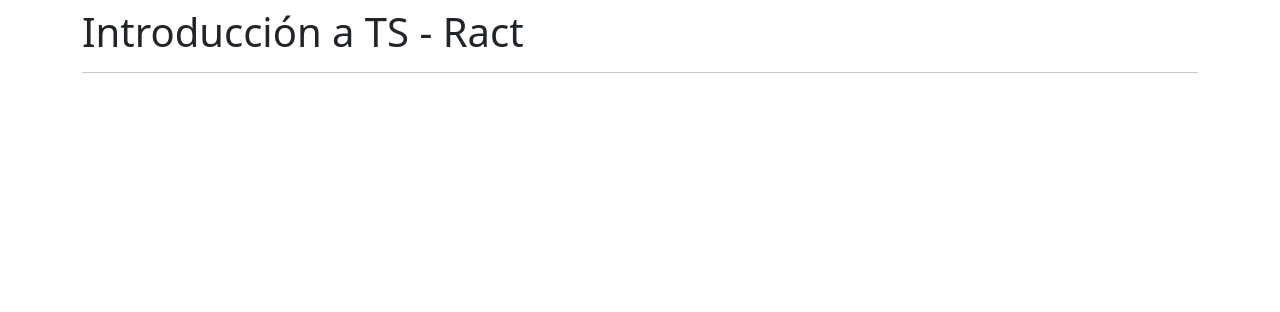
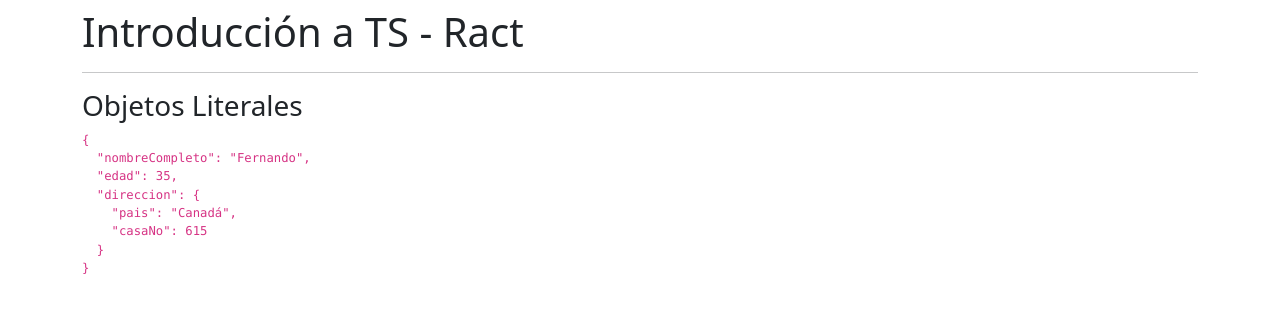
Before and after one commit to DanielaTorresV/react-typescript, a React (Create React App) app: page / in a window 1280 px wide. Shown: the top 312 px of the page. Built offline with nearby package versions, Linux system fonts and the light colour scheme.

Commit message:
feat: add objetos literales

```diff
--- a/src/App.tsx
+++ b/src/App.tsx
@@ -1,4 +1,5 @@
-import TiposBasicos from "./typescript/TiposBasicos";
+import ObjetosLiterales from "./typescript/ObjetosLiterales";
+//import TiposBasicos from "./typescript/TiposBasicos";
 
 const App = () => {
   return (
@@ -6,6 +7,7 @@
       <h1>Introducción a TS - Ract</h1>
       <hr />
       {/*<TiposBasicos />*/}
+      <ObjetosLiterales />
     </div>
   );
 };
--- /dev/null
+++ b/src/typescript/ObjetosLiterales.tsx
@@ -0,0 +1,32 @@
+interface Persona {
+  nombreCompleto: string;
+  edad: number;
+  direccion: Direccion;
+}
+
+interface Direccion {
+  pais: string;
+  casaNo: number;
+}
+
+const ObjetosLiterales = () => {
+  const persona: Persona = {
+    nombreCompleto: "Fernando",
+    edad: 35,
+    direccion: {
+      pais: "Canadá",
+      casaNo: 615,
+    },
+  };
+
+  return (
+    <>
+      <h3>Objetos Literales</h3>
+      <code>
+        <pre>{JSON.stringify(persona, null, 2)}</pre>
+      </code>
+    </>
+  );
+};
+
+export default ObjetosLiterales;
```
